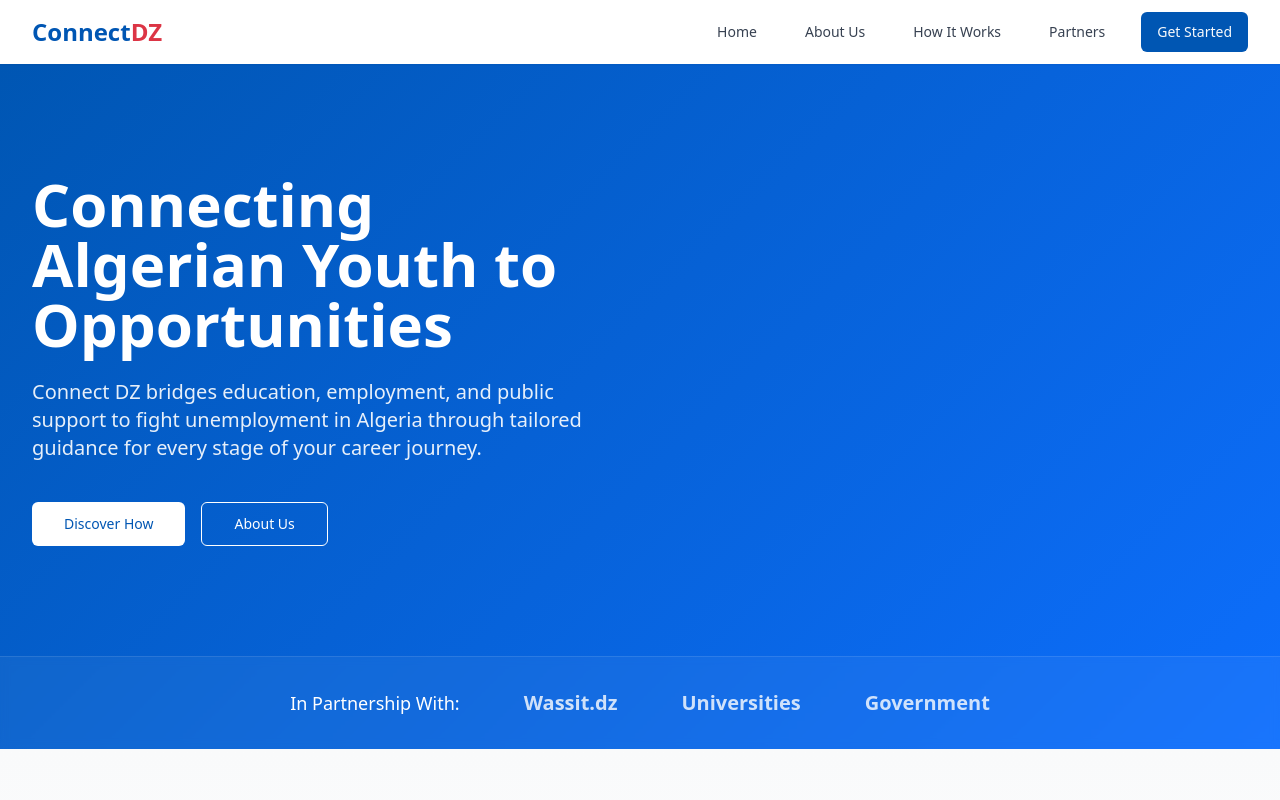
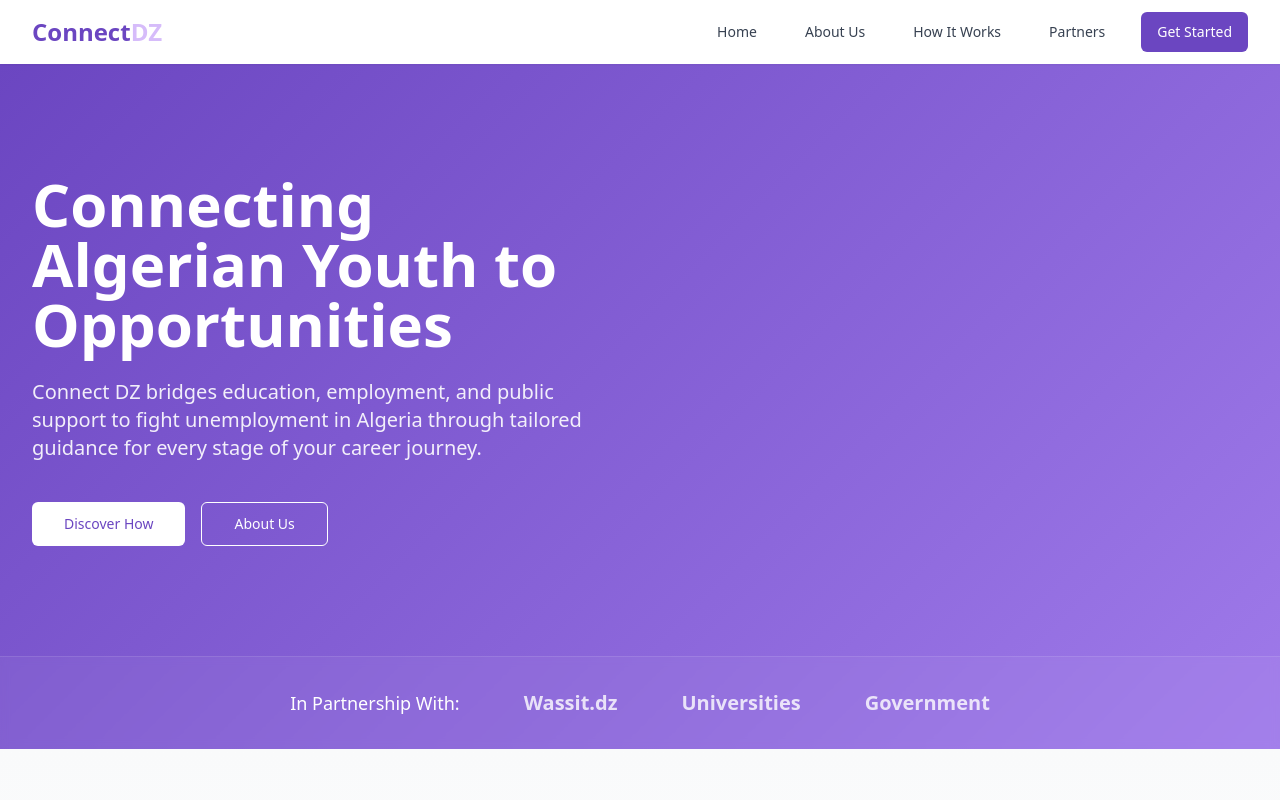
Before and after one commit to Lxmokdr/conncetdz, a React (Vite) app: page / in a window 1280 px wide. Shown: the top 800 px of the page. Built offline with nearby package versions, Linux system fonts and the light colour scheme.

Commit message:
Refactor: Update color scheme
Update the color scheme to use purple and white.

```diff
--- a/src/components/CallToAction.tsx
+++ b/src/components/CallToAction.tsx
@@ -4,7 +4,7 @@ import { Link } from "react-router-dom";
 
 const CallToAction = () => {
   return (
-    <section className="section-padding bg-gradient-to-r from-connect-primary to-blue-700 text-white">
+    <section className="section-padding bg-gradient-to-r from-connect-primary to-connect-secondary text-white">
       <div className="text-center max-w-3xl mx-auto">
         <h2 className="text-3xl md:text-4xl font-bold mb-4">Ready to Find Your Path?</h2>
         <p className="text-lg opacity-90 mb-8">
--- a/src/index.css
+++ b/src/index.css
@@ -6,73 +6,73 @@
 @layer base {
   :root {
     --background: 0 0% 100%;
-    --foreground: 222.2 84% 4.9%;
+    --foreground: 260 60% 30%;
 
     --card: 0 0% 100%;
-    --card-foreground: 222.2 84% 4.9%;
+    --card-foreground: 260 60% 30%;
 
     --popover: 0 0% 100%;
-    --popover-foreground: 222.2 84% 4.9%;
+    --popover-foreground: 260 60% 30%;
 
-    --primary: 210 100% 35%;
-    --primary-foreground: 210 40% 98%;
+    --primary: 260 60% 50%;
+    --primary-foreground: 0 0% 100%;
 
-    --secondary: 120 61% 41%;
-    --secondary-foreground: 222.2 47.4% 11.2%;
+    --secondary: 260 70% 95%;
+    --secondary-foreground: 260 60% 30%;
 
-    --muted: 210 40% 96.1%;
-    --muted-foreground: 215.4 16.3% 46.9%;
+    --muted: 260 40% 96.1%;
+    --muted-foreground: 260 40% 70%;
 
-    --accent: 0 77% 55%;
-    --accent-foreground: 222.2 47.4% 11.2%;
+    --accent: 273 100% 50%;
+    --accent-foreground: 0 0% 100%;
 
     --destructive: 0 84.2% 60.2%;
     --destructive-foreground: 210 40% 98%;
 
-    --border: 214.3 31.8% 91.4%;
-    --input: 214.3 31.8% 91.4%;
-    --ring: 222.2 84% 4.9%;
+    --border: 260 30% 91.4%;
+    --input: 260 30% 91.4%;
+    --ring: 260 60% 50%;
 
     --radius: 0.5rem;
 
     --sidebar-background: 0 0% 98%;
-    --sidebar-foreground: 240 5.3% 26.1%;
-    --sidebar-primary: 240 5.9% 10%;
+    --sidebar-foreground: 260 60% 30%;
+    --sidebar-primary: 260 60% 30%;
     --sidebar-primary-foreground: 0 0% 98%;
-    --sidebar-accent: 240 4.8% 95.9%;
-    --sidebar-accent-foreground: 240 5.9% 10%;
-    --sidebar-border: 220 13% 91%;
-    --sidebar-ring: 217.2 91.2% 59.8%;
+    --sidebar-accent: 260 40% 95.9%;
+    --sidebar-accent-foreground: 260 60% 30%;
+    --sidebar-border: 260 13% 91%;
+    --sidebar-ring: 260 91.2% 59.8%;
   }
 
   .dark {
-    --background: 222.2 84% 4.9%;
+    --background: 260 30% 10%;
     --foreground: 210 40% 98%;
 
-    --card: 222.2 84% 4.9%;
+    --card: 260 30% 10%;
     --card-foreground: 210 40% 98%;
 
-    --popover: 222.2 84% 4.9%;
+    --popover: 260 30% 10%;
     --popover-foreground: 210 40% 98%;
 
-    --primary: 210 100% 35%;
+    --primary: 260 60% 50%;
     --primary-foreground: 0 0% 100%;
 
-    --secondary: 120 61% 41%;
+    --secondary: 260 30% 20%;
     --secondary-foreground: 210 40% 98%;
 
-    --muted: 217.2 32.6% 17.5%;
-    --muted-foreground: 215 20.2% 65.1%;
+    --muted: 260 30% 20%;
+    --muted-foreground: 260 30% 70%;
 
-    --accent: 0 77% 55%;
+    --accent: 273 100% 50%;
     --accent-foreground: 210 40% 98%;
 
     --destructive: 0 62.8% 30.6%;
     --destructive-foreground: 210 40% 98%;
 
-    --border: 217.2 32.6% 17.5%;
-    --input: 217.2 32.6% 17.5%;
-    --ring: 212.7 26.8% 83.9%;
+    --border: 260 30% 20%;
+    --input: 260 30% 20%;
+    --ring: 260 30% 70%;
   }
 }
 
@@ -90,7 +90,7 @@
   }
 
   .hero-gradient {
-    background: linear-gradient(135deg, #0056b3 0%, #0d6efd 100%);
+    background: linear-gradient(135deg, #6b46c1 0%, #9f7aea 100%);
   }
 
   .card-hover {
--- a/tailwind.config.ts
+++ b/tailwind.config.ts
@@ -65,11 +65,11 @@ export default {
 				},
 				// Connect DZ Theme Colors
 				connect: {
-					primary: '#0056b3',
-					secondary: '#28a745',
-					accent: '#dc3545',
-					light: '#f8f9fa',
-					dark: '#343a40'
+					primary: '#6b46c1', // Purple
+					secondary: '#9f7aea', // Light Purple
+					accent: '#d6bcfa',   // Very Light Purple
+					light: '#f8f9fa',    // Light background
+					dark: '#44337a'      // Dark Purple
 				}
 			},
 			borderRadius: {
```
